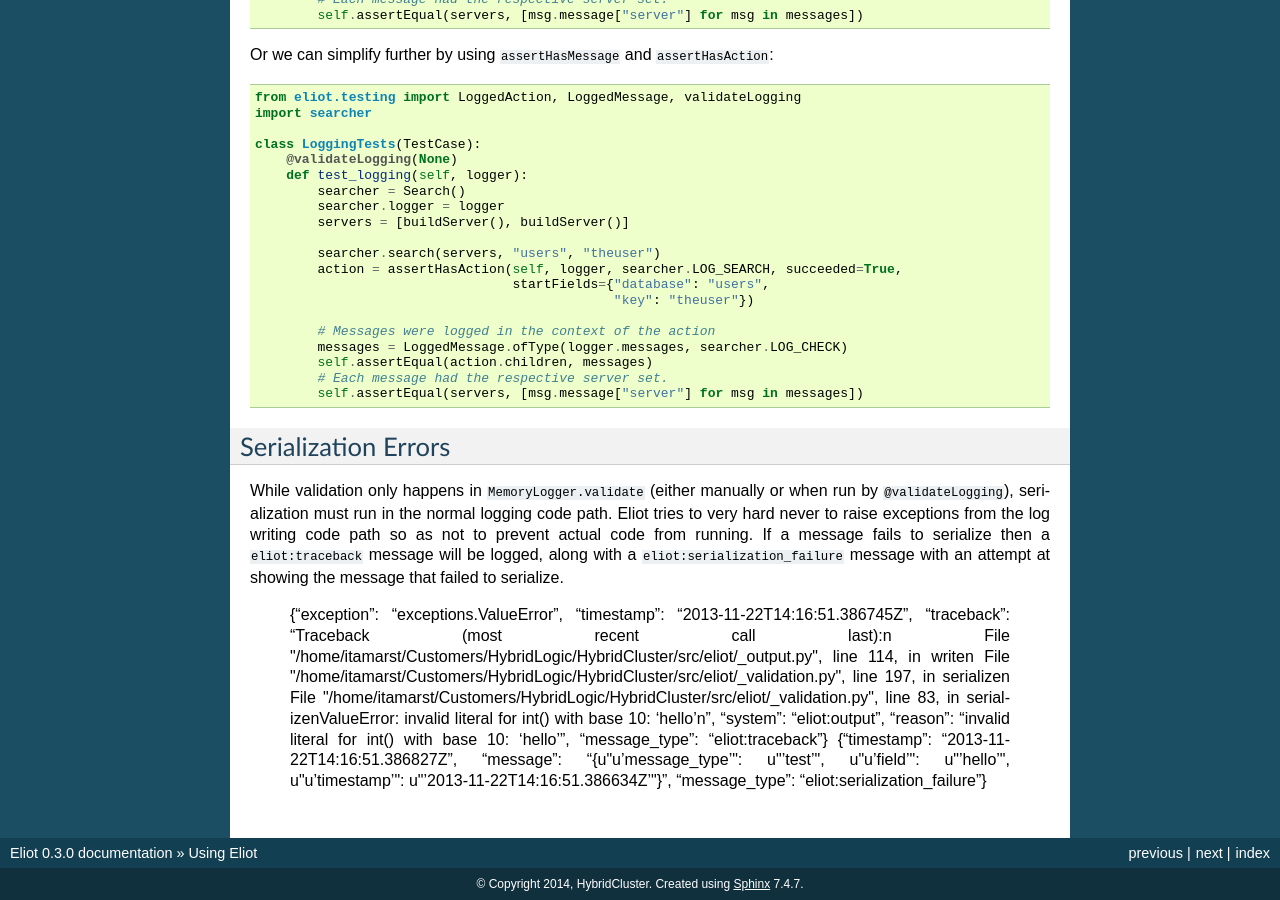
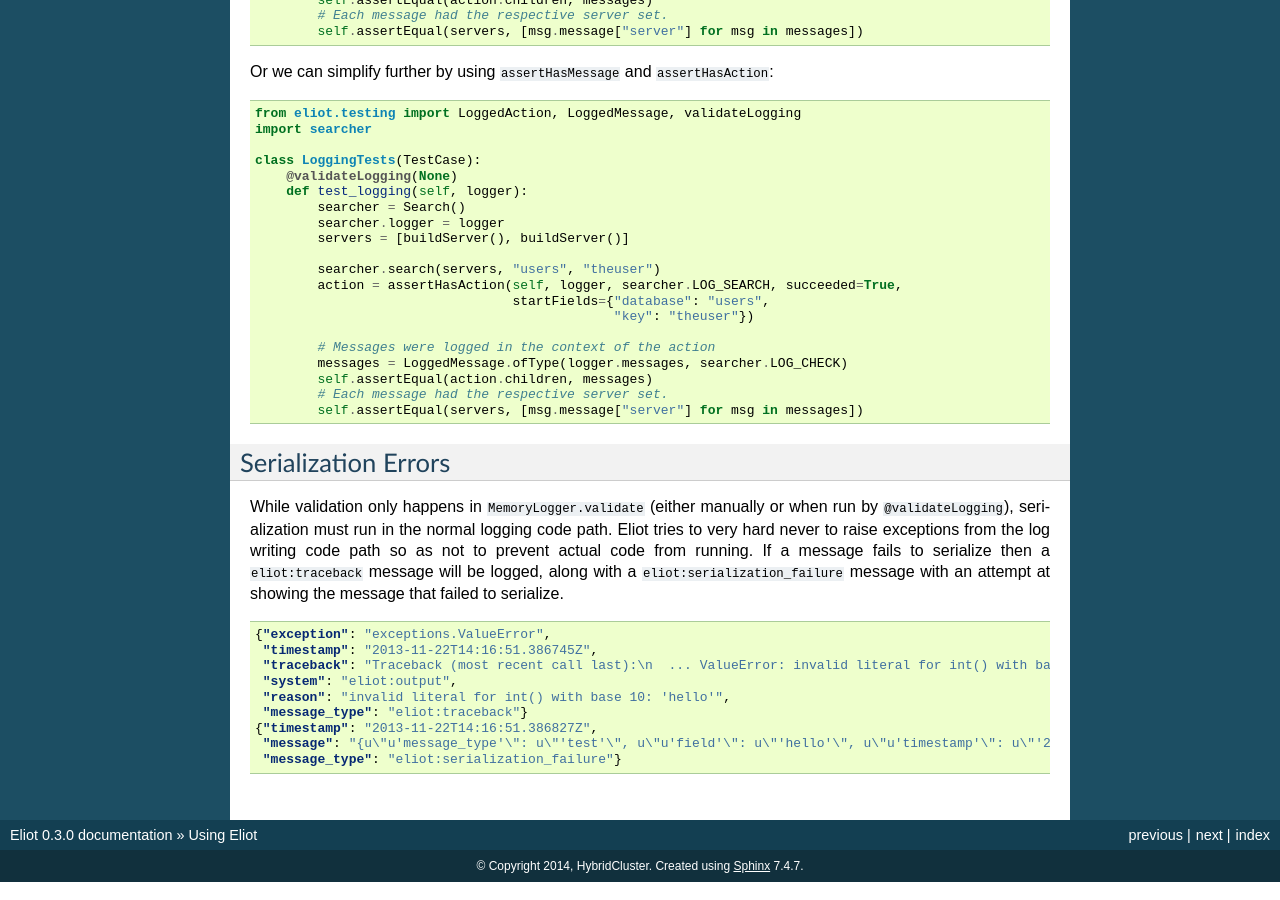
Before and after one commit to itamarst/eliot, a Sphinx documentation site: the page built from docs/source/usage.rst, in a window 1280 px wide and 900 px high, scrolled down 9125 px. Built offline with Sphinx 7.4.7, drawn with Linux system fonts in a browser that asks for light colours; some of the changed text lies outside the part shown.

Commit message:
Fix various rendering problems in the usage section.

```diff
--- a/docs/source/usage.rst
+++ b/docs/source/usage.rst
@@ -251,6 +251,8 @@
 
 Second, you can tell the action that it will finish when a ``Deferred`` fires:
 
+.. code-block:: python
+
      from eliot import startAction, Logger
 
      logger = Logger()
@@ -378,7 +380,7 @@
 Given good test coverage all code branches should already be covered by tests unrelated to logging.
 Logging can be considered just another aspect of testing those code branches.
 Rather than recreating all those tests as separate functions Eliot provides a decorator the allows adding logging assertions to existing tests.
-``unittest.TestCase`` test methods decorated with ``eliot.testing.validateLogging`` will be called with a ``logger`` keyword argument, a ``eliot.MemoryLogger`` instance, which should replace any ``eliot.Logger` in objects being tested.
+``unittest.TestCase`` test methods decorated with ``eliot.testing.validateLogging`` will be called with a ``logger`` keyword argument, a ``eliot.MemoryLogger`` instance, which should replace any ``eliot.Logger`` in objects being tested.
 The ``validateLogging`` decorator takes an argument: another function that takes the ``TestCase`` instance as its first argument (``self``), and the ``logger`` as its second argument.
 This function can make assertions about logging after the main test function has run.
 You can also pass additional arguments and keyword arguments to ``@validateLogging``, in which case the assertion function will get called with them as well.
@@ -613,5 +615,14 @@
 Eliot tries to very hard never to raise exceptions from the log writing code path so as not to prevent actual code from running.
 If a message fails to serialize then a ``eliot:traceback`` message will be logged, along with a ``eliot:serialization_failure`` message with an attempt at showing the message that failed to serialize.
 
-    {"exception": "exceptions.ValueError", "timestamp": "2013-11-22T14:16:51.386745Z", "traceback": "Traceback (most recent call last):\n  File \"/home/itamarst/Customers/HybridLogic/HybridCluster/src/eliot/_output.py\", line 114, in write\n  File \"/home/itamarst/Customers/HybridLogic/HybridCluster/src/eliot/_validation.py\", line 197, in serialize\n  File \"/home/itamarst/Customers/HybridLogic/HybridCluster/src/eliot/_validation.py\", line 83, in serialize\nValueError: invalid literal for int() with base 10: 'hello'\n", "system": "eliot:output", "reason": "invalid literal for int() with base 10: 'hello'", "message_type": "eliot:traceback"}
-    {"timestamp": "2013-11-22T14:16:51.386827Z", "message": "{u\"u'message_type'\": u\"'test'\", u\"u'field'\": u\"'hello'\", u\"u'timestamp'\": u\"'2013-11-22T14:16:51.386634Z'\"}", "message_type": "eliot:serialization_failure"}
+.. code-block:: json
+
+    {"exception": "exceptions.ValueError",
+     "timestamp": "2013-11-22T14:16:51.386745Z",
+     "traceback": "Traceback (most recent call last):\n  ... ValueError: invalid literal for int() with base 10: 'hello'\n",
+     "system": "eliot:output",
+     "reason": "invalid literal for int() with base 10: 'hello'",
+     "message_type": "eliot:traceback"}
+    {"timestamp": "2013-11-22T14:16:51.386827Z",
+     "message": "{u\"u'message_type'\": u\"'test'\", u\"u'field'\": u\"'hello'\", u\"u'timestamp'\": u\"'2013-11-22T14:16:51.386634Z'\"}",
+     "message_type": "eliot:serialization_failure"}
```
